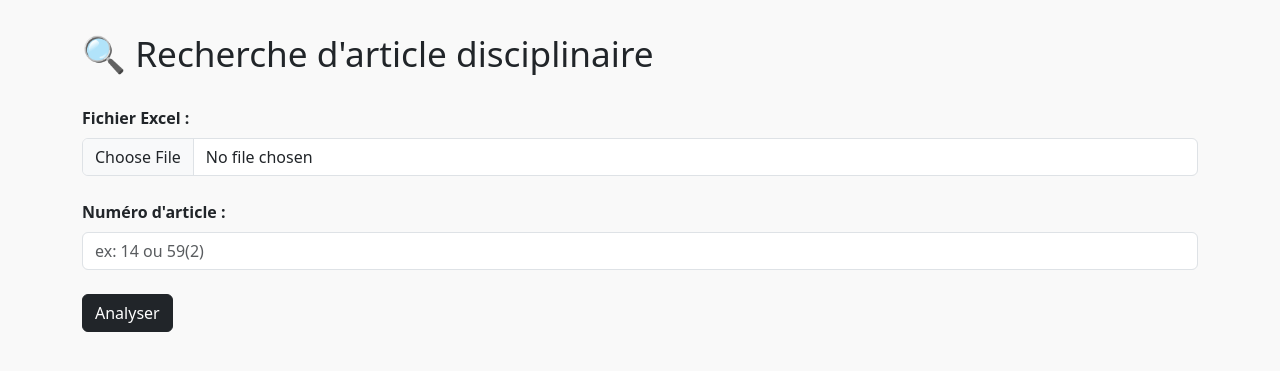
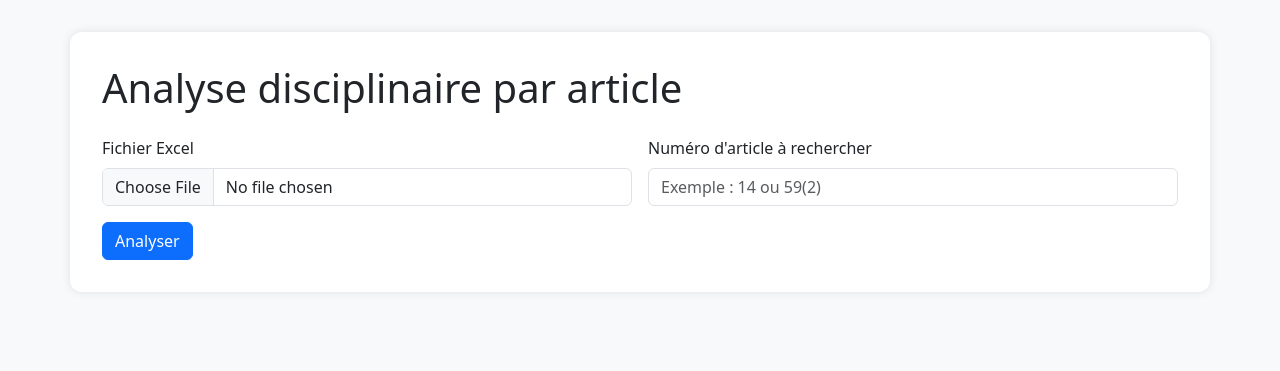
Before and after one commit to BPelletier258/analyseur-discipline, a Flask app: page / in a window 1280 px wide. Shown: the top 371 px of the page. Run offline with Flask 2, Linux system fonts and the light colour scheme.

Commit message:
Update index.html

```diff
--- a/templates/index.html
+++ b/templates/index.html
@@ -2,59 +2,56 @@
 <html lang="fr">
 <head>
     <meta charset="UTF-8">
-    <title>Recherche d'article disciplinaire</title>
+    <title>Analyseur disciplinaire</title>
     <link rel="stylesheet" href="https://cdn.jsdelivr.net/npm/bootstrap@5.3.0/dist/css/bootstrap.min.css">
     <style>
         body {
+            background-color: #f8f9fa;
             padding: 2rem;
-            background-color: #f9f9f9;
+        }
+        .container {
+            background: white;
+            padding: 2rem;
+            border-radius: 12px;
+            box-shadow: 0 0 10px rgba(0,0,0,0.1);
         }
         .rouge {
             font-weight: bold;
             color: red;
         }
-        h1 {
-            font-size: 2.2rem;
-            margin-bottom: 2rem;
+        table {
+            margin-top: 2rem;
         }
-        .form-label {
-            font-weight: bold;
-        }
-        .form-section {
-            margin-bottom: 1.5rem;
-        }
-        .table-container {
-            margin-top: 2rem;
+        .titre {
+            font-size: 1.4rem;
+            margin-bottom: 1rem;
         }
     </style>
 </head>
 <body>
     <div class="container">
-        <h1>🔍 Recherche d'article disciplinaire</h1>
-
-        <form method="post" action="/analyse" enctype="multipart/form-data">
-            <div class="form-section">
-                <label class="form-label">Fichier Excel :</label>
-                <input type="file" name="fichier" class="form-control" required>
+        <h1 class="mb-4">Analyse disciplinaire par article</h1>
+        <form method="POST" action="/analyse" enctype="multipart/form-data" class="row g-3">
+            <div class="col-md-6">
+                <label for="fichier" class="form-label">Fichier Excel</label>
+                <input type="file" name="fichier" id="fichier" class="form-control" required>
             </div>
-            <div class="form-section">
-                <label class="form-label">Numéro d'article :</label>
-                <input type="text" name="article" class="form-control" placeholder="ex: 14 ou 59(2)" required>
+            <div class="col-md-6">
+                <label for="article" class="form-label">Numéro d'article à rechercher</label>
+                <input type="text" name="article" id="article" class="form-control" placeholder="Exemple : 14 ou 59(2)" required>
             </div>
-            <button type="submit" class="btn btn-dark">Analyser</button>
+            <div class="col-12">
+                <button type="submit" class="btn btn-primary">Analyser</button>
+            </div>
         </form>
 
         {% if erreur %}
-            <div class="alert alert-danger mt-4">
-                <strong>Erreur de traitement :</strong> {{ erreur }}
-            </div>
+            <div class="alert alert-danger mt-4">{{ erreur }}</div>
         {% endif %}
 
         {% if tableau_html %}
-            <div class="table-container">
-                <h4 class="mt-5">Résultats pour l'article {{ article }}</h4>
-                {{ tableau_html | safe }}
-            </div>
+            <div class="titre mt-5">Résultats pour l'article : <span class="rouge">{{ article }}</span></div>
+            {{ tableau_html|safe }}
         {% endif %}
     </div>
 </body>
```
